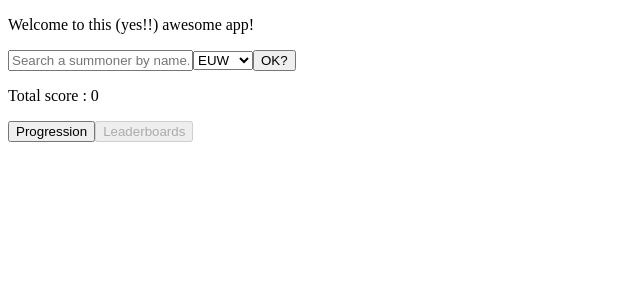
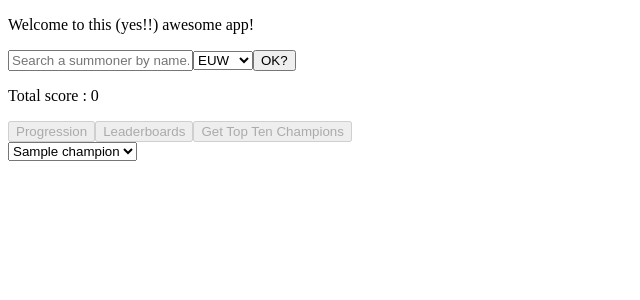
Before and after one commit to N0bl3/leagueofmasteries, a Node server app: template views/index.pug in a window 1280 px wide. Shown: the top 300 px of the page, without its empty margins (0-640 px from the left). Run offline with Node 20, Linux system fonts and the light colour scheme; the template is opened without the code that fills it: most values are stand-ins (such as "Sample title", 1, 10 or a date in 2020); some libraries are stand-ins or nearby versions.

Commit message:
ADD all standard features except mastery for a specific champion. IMPROVE stability relative to json format request

```diff
--- a/public/index.js
+++ b/public/index.js
@@ -10,38 +10,50 @@ $(document).ready(function(){
 
    playerName = submission[0].value;
    region = submission[1].value;
-   $.get(window.location.href + region + "/sname/" + playerName)
-   .done(function(data){
-   	console.log(data);
-   	$("#response-zone").text(data);
-   	data = JSON.parse(data);
-   	playerId = data.id;
+   $.getJSON(window.location.href + region + "/sname/" + playerName)
+   .done(function(json){
+   	$("#response-zone").text(JSON.stringify(json));
+   	playerId = json.id;
    })
    .then(function(){
-   	$.get(window.location.href + region + "/pid/" + playerId)
-   	.done(function(data){
-   		playerScore = data;
+   	$.getJSON(window.location.href + region + "/pid/" + playerId)
+   	.done(function(score){
+   		playerScore = score;
    	})
    	.then(function(){
    		$("#player-score").text(playerScore);
    	});
+   	$("button").removeAttr("disabled");
    });
 
   });
 
   $("button#leaderboards-button").click(function(){
-  	$.get("")
+  	$.getJSON("")
   	.done(function(data){
 
   	});
   });
 
   $("button#progression-button").click(function(){
-  	console.log(region, playerId);
-  	$.get(window.location.href + region + "/pid/" + playerId + "/champions")
-  	.done(function(data){
-   	console.log(data);
-   	$("#progression-zone").text(data);
+  	$.getJSON(window.location.href + region + "/pid/" + playerId + "/champions")
+  	.done(function(arr){
+  	var text = "";
+   	arr.forEach(function(champion){
+   		text += text ? "<br>ID : " + champion.championId + " Grade : " + (champion.highestGrade||"None") : "ID : " + champion.championId + " Grade : " + (champion.highestGrade||"None");
+   	});
+   	$("#progression-zone").append(text);
+  	});
+  });
+
+  $("button#get-top-ten").click(function(){
+  	$.getJSON(window.location.href + region + "/pid/" + playerId + "/top" + "?n=10")
+  	.done(function(arr){
+  		var text = "";
+		arr.forEach(function(champion){
+			text += text ? "<br>ID : " + champion.championId + " Grade : " + (champion.highestGrade||"None") : "ID : " + champion.championId + " Grade : " + (champion.highestGrade||"None");
+		});
+  		$("#top-zone").append(text);
   	});
   });
 });
--- a/server.js
+++ b/server.js
@@ -18,6 +18,8 @@ app.use(bodyParser.json());
 app.use(bodyParser.urlencoded({
     extended: true
 }));
+
+var champions;
 
 function regionToPlatformId(region){
 	switch (region){
@@ -46,12 +48,35 @@ function regionToPlatformId(region){
 	}
 }
 
+function champIdToChampObject(champId){
+		champions.forEach(function(champion){
+			if (champId == champion.id) {
+				return champion;
+			}
+		});
+		return false;
+}
+
+//Get champions list
+request({
+		url: "https://global.api.pvp.net/api/lol/static-data/euw/v1.2/champion?" + api,
+		method: "GET",
+		json: true
+}, function(error, response, body){
+		if (!error && response.statusCode == 200){
+			champions = body.data;
+		} else {
+			console.error("Error retrieving champions\nStatus Code : " + response.statusCode);
+		}
+});
+
 app.get("/", function (req, res) {
-    res.render('index.pug', function (err, html) {
+		res.render('index.pug', {champions: champions}, function (err, html) {
     		if(!err){
         		res.send(html);
         	} else {
         		console.error(err);
+        		res.end("Error while starting app!");
         	}
     	});
 });
@@ -68,8 +93,7 @@ app.get("/:region/sname/:summonerName", function (req, res) {
         json: true
     }, function (error, response, body) {
         if (!error && response.statusCode == 200) {
-            body = JSON.stringify(body[summonerName]);
-            res.end(body);
+            res.send(body[summonerName]);
         } else {
             console.error("Error at endpoint : /:region/:summonerName\nStatus Code : " + response.statusCode);
         }
@@ -92,10 +116,9 @@ app.get("/:region/pid/:playerId/champid/:championId", function (req, res) {
         json: true
     }, function (error, response, body) {
         if (!error && response.statusCode == 200) {
-            body = JSON.stringify(body);
-            res.end(body);
+            res.send(body);
         } else if(!error && response.statusCode == 204) {
-        	res.sendStatus(204).end();
+        	res.status(204).end();
         } else {
             console.error("Error at endpoint : /:platformId/pid/:playerId/:championId\nStatus Code : " + response.statusCode);
         }
@@ -114,8 +137,7 @@ app.get("/:region/pid/:playerId/champions", function (req, res) {
         json: true
     }, function (error, response, body) {
         if (!error && response.statusCode == 200) {
-            body = JSON.stringify(body);
-            res.end(body);
+            res.send(body);
         } else {
             console.error("Error at endpoint : /:platformId/pid/:playerId/champions\nStatus Code : " + response.statusCode);
         }
@@ -126,37 +148,39 @@ app.get("/:region/pid/:playerId/champions", function (req, res) {
 app.get("/:region/pid/:playerId", function (req, res) {
 	console.log(req.params);
 	var region = req.params.region;
-	var platformId = regionToPlatformId(req.params.region);
+	var platformId = regionToPlatformId(region);
 	var playerId = req.params.playerId;
 	console.log(region, platformId, playerId);
     request({
         url: "https://" + region + ".api.pvp.net/championmastery/location/" + platformId + "/player/" + playerId + "/score" + "?" + api,
-        method: "GET",
-        json: true
+        method: "GET"
     }, function (error, response, body) {
         if (!error && response.statusCode == 200) {
-            body = JSON.stringify(body);
-            res.end(body);
+            res.send(body);
+        } else if (!error) {
+        	res.status(response.statusCode).end();
         } else {
-            console.error("Error at endpoint : /:platformId/pid/:playerId\nStatus Code : " + response.statusCode+ " " + body);
+            console.error("Error at endpoint : /:platformId/pid/:playerId\nStatus Code : " + response.statusCode + " " + body);
         }
     });
 });
 
 //Get specified number of top champion mastery entries sorted by number of champion points descending (RPC)
 app.get("/:region/pid/:playerId/top", function (req, res) {
+	if (req.query.n){
+		req.query.n = 3;
+	}
 	console.log(req.params);
 	var region = req.params.region;
 	var platformId = regionToPlatformId(req.params.region);
 	var playerId = req.params.playerId;
     request({
-        url: "https://" + region + ".api.pvp.net/championmastery/location/" + platformId + "/player/" + playerId + "/topchampions" + "?" + api,
+        url: "https://" + region + ".api.pvp.net/championmastery/location/" + platformId + "/player/" + playerId + "/topchampions" + "?count=" + req.query.n + "&" + api,
         method: "GET",
         json: true
     }, function (error, response, body) {
         if (!error && response.statusCode == 200) {
-            body = JSON.stringify(body);
-            res.end(body);
+            res.send(body);
         } else {
             console.error("Error at endpoint : /:platformId/pid/:playerId/top\nStatus Code : " + response.statusCode);
         }
--- a/views/index.pug
+++ b/views/index.pug
@@ -26,8 +26,14 @@ html
     p#response-zone
     p Total score :
       span#player-score 0
-    button#progression-button(type="button") Progression
+    button#progression-button(type="button" disabled) Progression
     button#leaderboards-button(type="button" disabled) Leaderboards
+    button#get-top-ten(type="button" disabled) Get Top Ten Champions
+    form#by-champion
+      select(name="champion")
+        each champion in champions
+          option(value=champion.key)= champion.name
+    p#top-zone
     p#progression-zone
     script(type="text/javascript" src="https://code.jquery.com/jquery-2.2.3.min.js" integrity="sha256-a23g1Nt4dtEYOj7bR+vTu7+T8VP13humZFBJNIYoEJo=" crossorigin="anonymous")
     script(src="https://cdnjs.cloudflare.com/ajax/libs/parsley.js/2.3.11/parsley.min.js")
```
Lines whose indentation alone changed are shown as unchanged.
